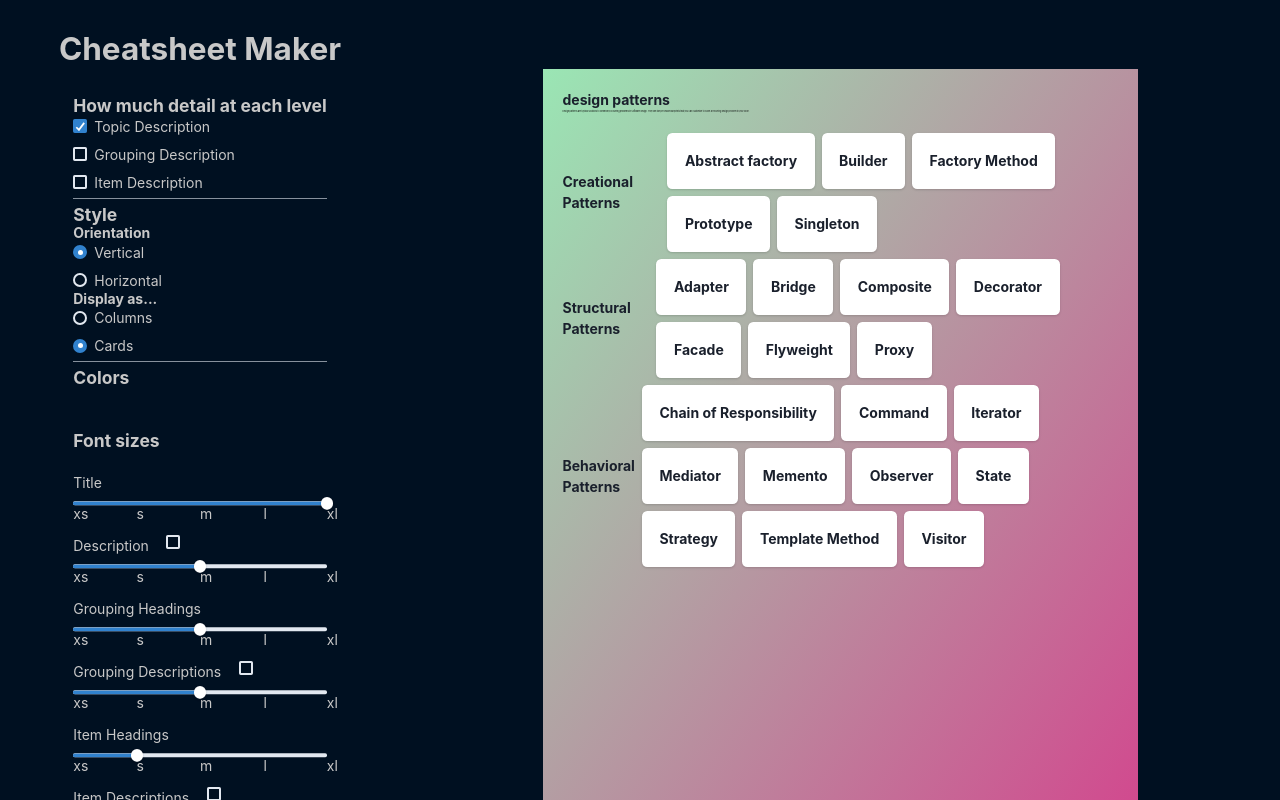
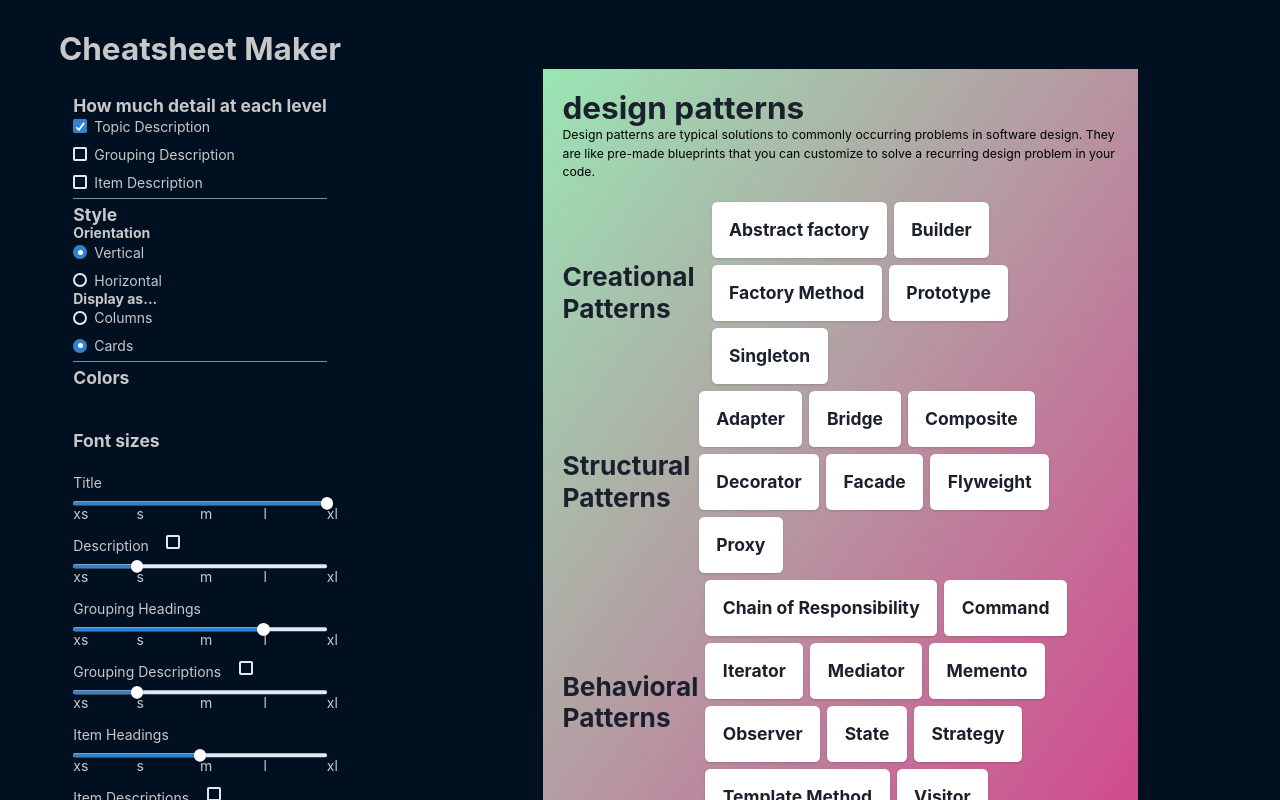
Before and after one commit to PelleSwelle/cheatsheet-maker, a React (Vite) app: page / in a window 1280 px wide. Both pictures are taken after a click on the label "Topic Description". Shown: the top 800 px of the page. Built offline with nearby package versions, Linux system fonts and the light colour scheme; what @melloware/coloris would draw is missing.

Commit message:
default font sizes

```diff
--- a/src/App.jsx
+++ b/src/App.jsx
@@ -43,10 +43,12 @@ function App() {
     // ******** FONT SIZES ********
     const [fontSizes, setFontSize] = useState({
         TopicHeading: 4,
-        topicDescription: 2,
-        groupingHeading: 2,
-        groupingDescription: 2,
-        itemHeading: 1,
+        topicDescription: 1,
+
+        groupingHeading: 3,
+        groupingDescription: 1,
+
+        itemHeading: 2,
         itemDescription: 1
     })
 
@@ -110,6 +112,7 @@ function App() {
                 <StyleSettingsCard
                     styleSelected={style}
                     onStyleChange={handleStyleChange}
+
                     orientationSelected={orientation}
                     onOrientationChange={handleOrientationChange}
                 />
--- a/src/components/viewer/Cheatsheet.jsx
+++ b/src/components/viewer/Cheatsheet.jsx
@@ -5,6 +5,7 @@ import {  Box, Text, Heading,  Flex, HStack } from "@chakra-ui/react";
 import CardLayout from "./CardLayout";
 import ColumnLayout from "./ColumnLayout";
 import getDepth from "../../utils/getDepth";
+import { convertToChakraFontSize } from "../../utils/ConvertToChakraFontSize";
 
 
 export default function Cheatsheet({
@@ -34,10 +35,10 @@ export default function Cheatsheet({
             bgGradient={background}
             p={'20px'} >
             <Box className="sheet-header">
-                <Heading as={'h1'} size={titleFontSize} >{content.name}</Heading>
+                <Heading as={'h1'} size={convertToChakraFontSize(titleFontSize)} >{content.name}</Heading>
 
                 {topicDescriptionIsVisible
-                    ? (<Text color={'black'} fontSize={topicDescriptionFontSize} >{content.description}</Text>)
+                    ? (<Text color={'black'} fontSize={convertToChakraFontSize(topicDescriptionFontSize)} >{content.description}</Text>)
                     : null
                 }
             </Box>
@@ -49,11 +50,11 @@ export default function Cheatsheet({
                         showGroupingDescription={groupingDescriptionIsVisible}
                         showItemDescription={itemDescriptionIsVisible}
 
-                        groupingHeadingFontSize={groupingHeadingFontSize}
-                        groupingDescriptionFontSize={groupingDescriptionFontSize}
+                        groupingHeadingFontSize={convertToChakraFontSize(groupingHeadingFontSize)}
+                        groupingDescriptionFontSize={convertToChakraFontSize(groupingDescriptionFontSize)}
 
-                        itemHeadingFontSize={itemHeadingFontSize}
-                        itemDescriptionFontSize={itemDescriptionFontSize}
+                        itemHeadingFontSize={convertToChakraFontSize(itemHeadingFontSize)}
+                        itemDescriptionFontSize={convertToChakraFontSize(itemHeadingFontSize)}
                     />
                     : <ColumnLayout
                         content={content}
@@ -61,11 +62,11 @@ export default function Cheatsheet({
                         showGroupingDescription={groupingDescriptionIsVisible}
                         showItemDescription={itemDescriptionIsVisible}
 
-                        groupingHeadingFontSize={groupingHeadingFontSize}
-                        groupingDescriptionFontSize={groupingDescriptionFontSize}
+                        groupingHeadingFontSize={convertToChakraFontSize(groupingHeadingFontSize)}
+                        groupingDescriptionFontSize={convertToChakraFontSize(groupingDescriptionFontSize)}
 
-                        itemHeadingFontSize={itemHeadingFontSize}
-                        itemDescriptionFontSize={itemDescriptionFontSize}
+                        itemHeadingFontSize={convertToChakraFontSize(itemHeadingFontSize)}
+                        itemDescriptionFontSize={convertToChakraFontSize(itemDescriptionFontSize)}
                     />
                 }
             </HStack>
```
